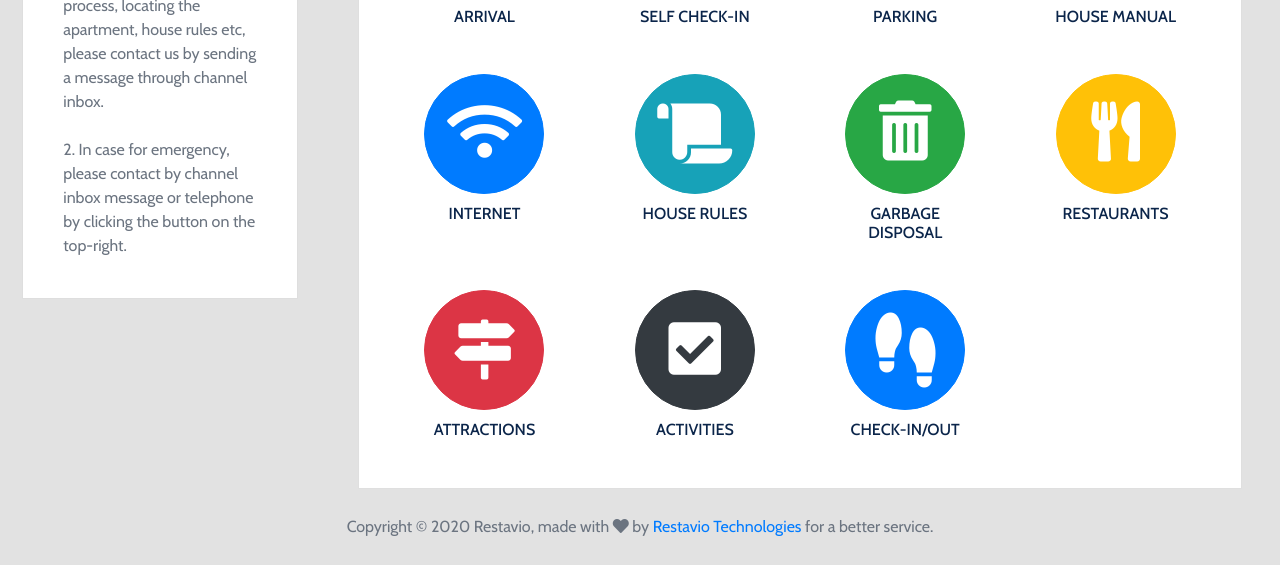
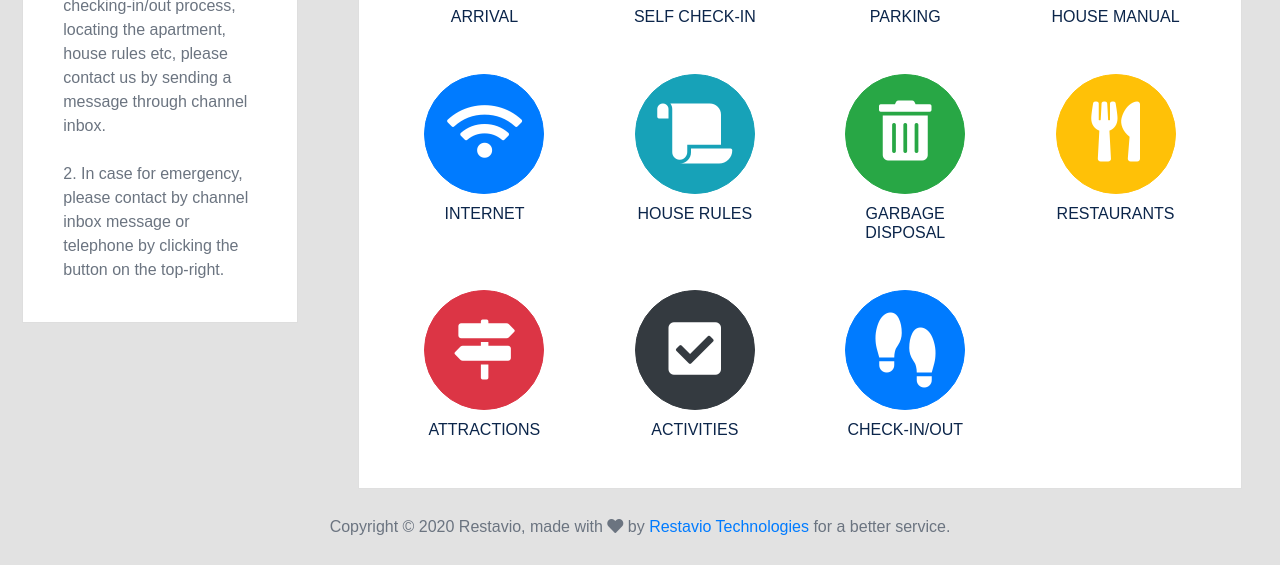
Before and after one commit to PowerLemons/Restavio, a plain HTML site: page index.html in a window 1280 px wide. Shown: the part 729-1294 px from the top of the page. Drawn offline with nearby package versions, Linux system fonts and the light colour scheme; a script that the page names is missing.

Commit message:
Update stylesheet.css

```diff
--- a/stylesheet.css
+++ b/stylesheet.css
@@ -3,12 +3,12 @@ html, body {
 }
 
 h1, h2, h3, h4, h5, h6 {
-	font-family: 'Cabin', sans-serif;
+	font-family: 'Comic sans', sans-serif;
 	color: #0b254a;
 }
 
 p {
-	font-family: 'Cabin', sans-serif;
+	font-family: 'Comic sans', sans-serif;
 	color: #6b7480;
 }
 
```
